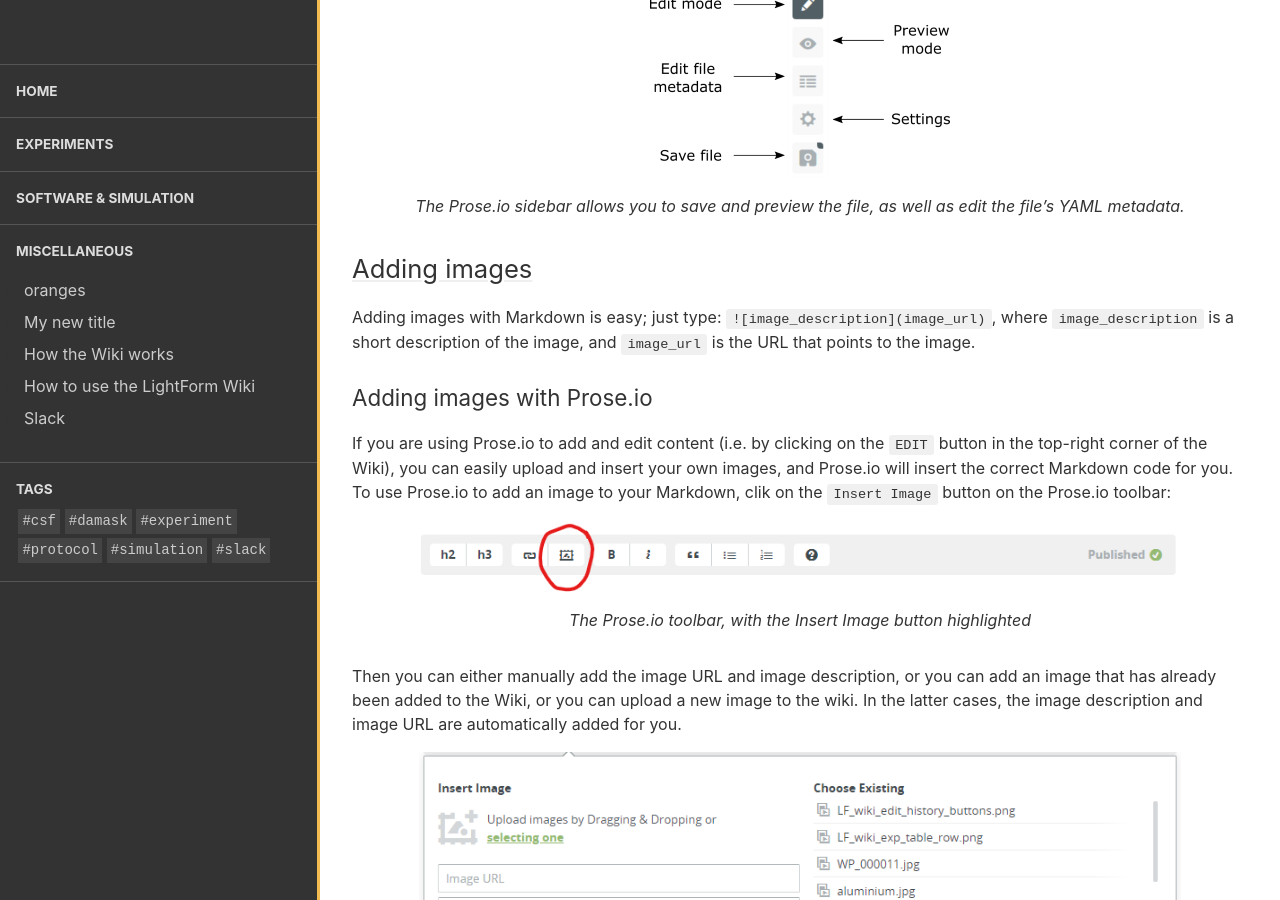
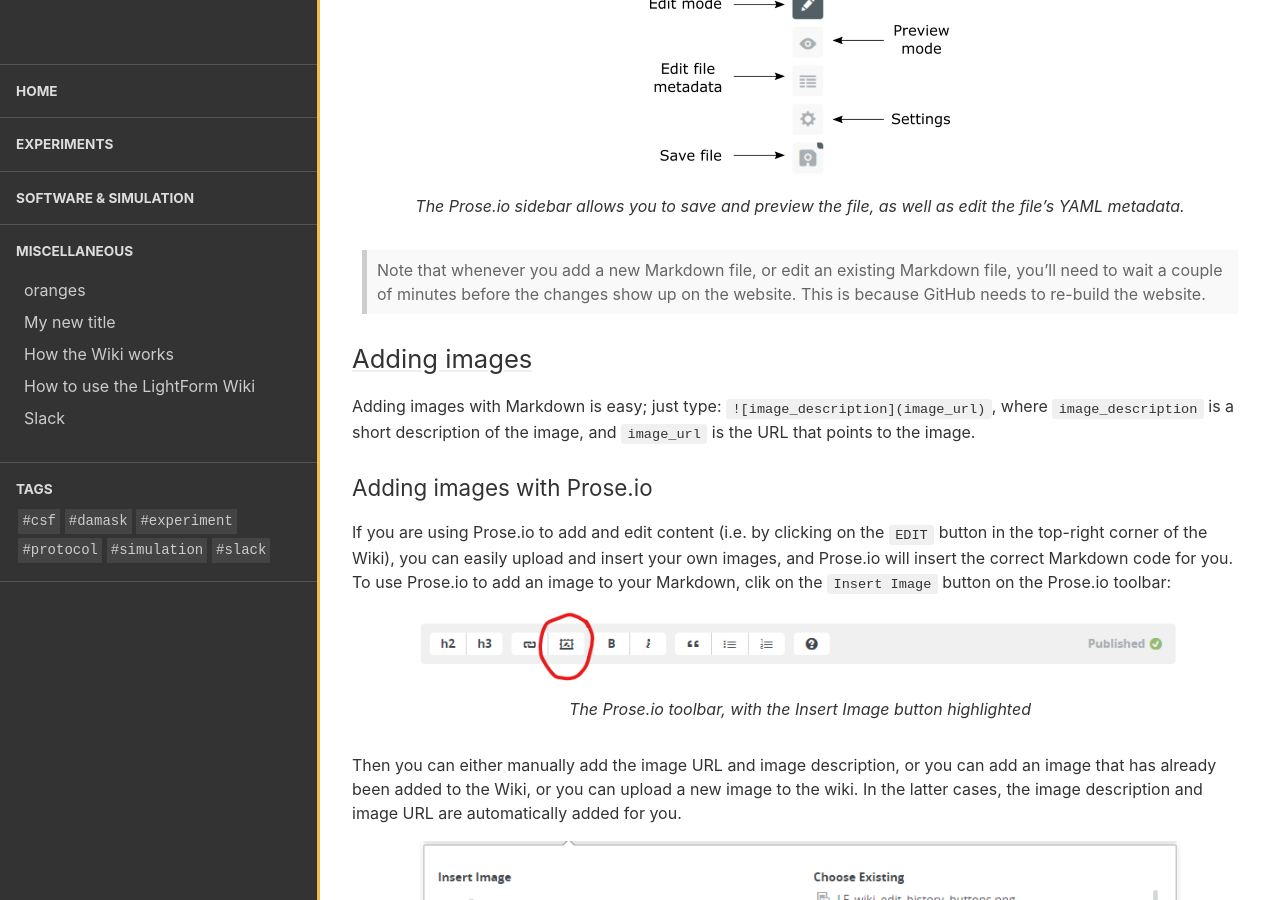
Before and after one commit to test-aplowman/test-aplowman.github.io, a Jekyll site: the page built from collections/_miscellaneous/how_to_use_wiki.md, in a window 1280 px wide and 900 px high, scrolled down 1658 px. Built offline with Jekyll 4.4.1, drawn with Linux system fonts in a browser that asks for light colours.

Commit message:
Update how_to_use_wiki.md

```diff
--- a/collections/_miscellaneous/how_to_use_wiki.md
+++ b/collections/_miscellaneous/how_to_use_wiki.md
@@ -35,6 +35,8 @@
 
 ![prose_io_sidebar_guide_small.png]({{site.baseurl}}/assets/images/posts/prose_io_sidebar_guide_small.png)
 *The Prose.io sidebar allows you to save and preview the file, as well as edit the file's YAML metadata.*
+
+>Note that whenever you add a new Markdown file, or edit an existing Markdown file, you'll need to wait a couple of minutes before the changes show up on the website. This is because GitHub needs to re-build the website.
 
 ## Adding images
 
```
